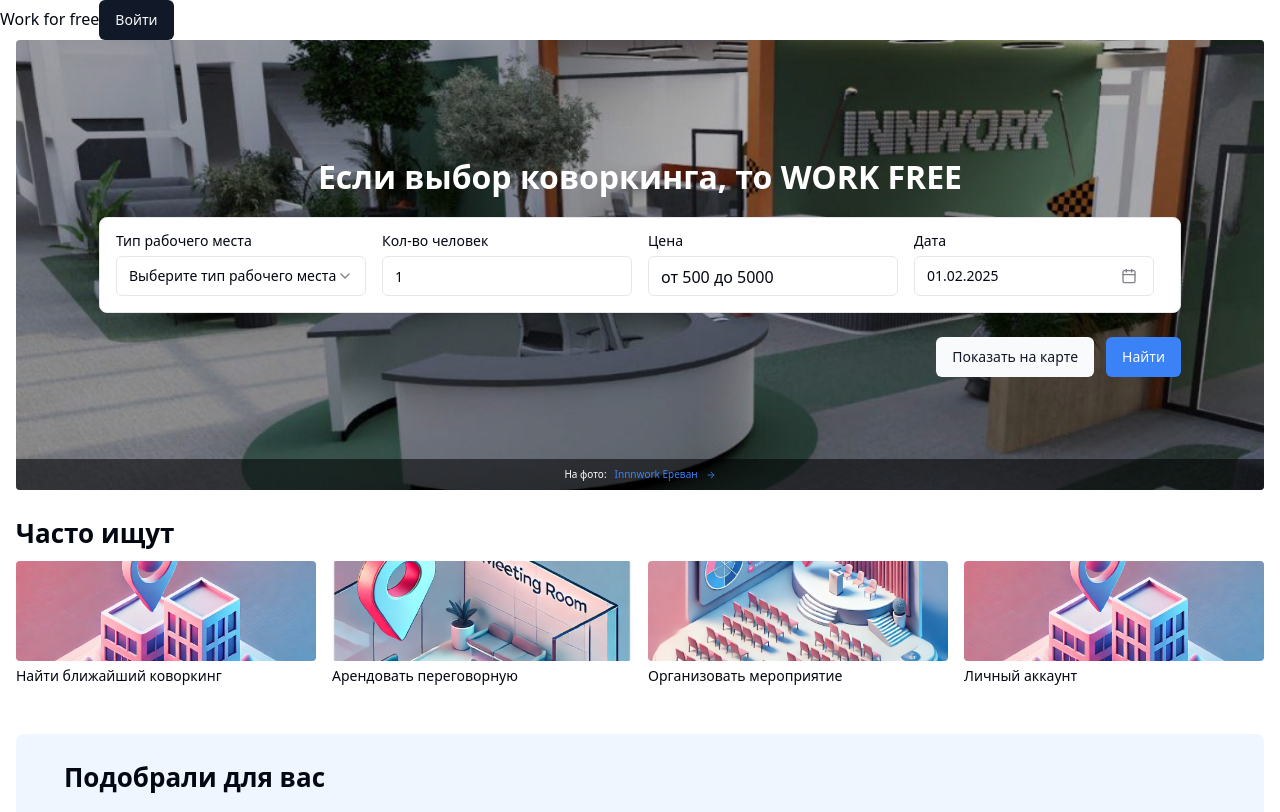
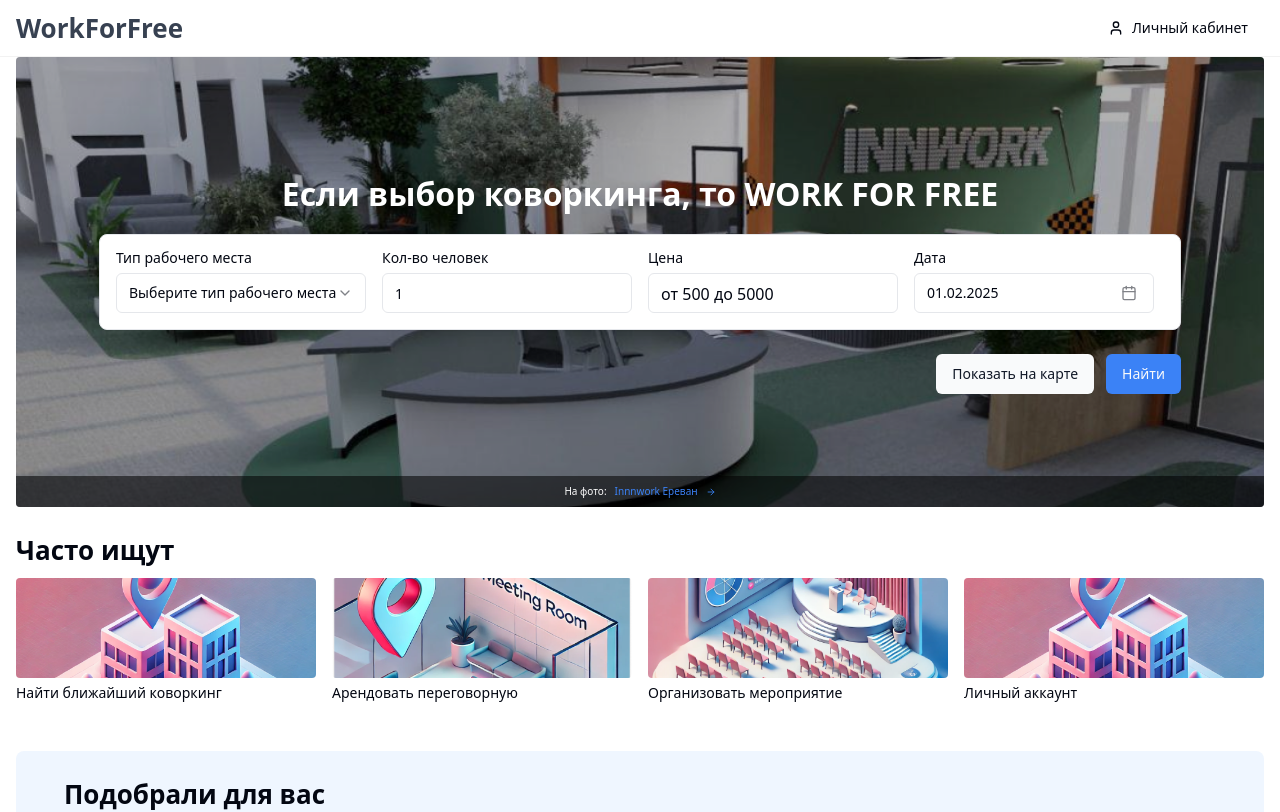
Before and after one commit to Work-F-free/client, a React (Vite) app: page / in a window 1280 px wide. Shown: the top 812 px of the page. Built offline with nearby package versions, Linux system fonts and the light colour scheme; no server answers; grey boxes are pictures that could not be loaded.

Commit message:
feat: add header

```diff
--- a/src/components/banner/banner.tsx
+++ b/src/components/banner/banner.tsx
@@ -4,16 +4,13 @@ import { CoworkingSearch } from '@/feature/search';
 import { Title } from '../title';
 import { ArrowRight } from 'lucide-react';
 import { Link } from 'react-router-dom';
+import { Geolocation } from '@/feature/geolocation';
 
 
-interface BannerProps {
-  className?: string
-}
-
-
-export const Banner: FC<BannerProps> = (({ }) => {
+export const Banner: FC = () => {
   return (
     <div className="h-[650px] md:h-[450px] relative overflow-hidden rounded">
+      <Geolocation className='absolute z-10 m-1 sm:m-6' />
       <img className="w-full object-cover object-center h-full absolute top-0 " src='/banner-bg.png' alt='banner' />
       <div className='h-full absolute  w-full bg-black/30'></div>
       <div className='w-full flex justify-center text-[10px] py-2 font-light gap-2 absolute bottom-0 bg-black/55 text-center'>
@@ -26,12 +23,12 @@ export const Banner: FC<BannerProps> = (({ }) => {
         </Link>
       </div>
 
-      <div className='absolute h-full w-full'>
+      <div className='absolute h-full w-full z-10'>
         <div className='flex flex-col p-6 gap-4 h-full items-center justify-center  '>
-          <Title text={'Если выбор коворкинга, то WORK FREE '} size="lg" className="font-semibold  text-center text-white" />
+          <Title text={'Если выбор коворкинга, то WORK FOR FREE '} size="lg" className="font-semibold  text-center text-white" />
           <CoworkingSearch />
         </div>
       </div>
     </div>
   );
-})
+};
--- a/src/components/header/header.tsx
+++ b/src/components/header/header.tsx
@@ -1,15 +1,30 @@
 import { Button } from "@/components/ui/button.tsx";
 import { useDispatch } from "react-redux";
 import { toggleAuthModalOpen } from "@/store";
+import { Container } from "../container";
+import { Title } from "../title";
+import { User } from "lucide-react";
 
 export const Header = () => {
   const dispatch = useDispatch();
 
   return (
-    <header>
-      <span>Work for free</span>
-
-      <Button onClick={() => dispatch(toggleAuthModalOpen())}>Войти</Button>
+    <header className="sticky top-0 z-10 border-b bottom-6 border-gray-950/5">
+      <div className="relative h-14 bg-cover">
+        <div className="absolute inset-0 backdrop-blur-md filter"> </div>
+        <div className="absolute inset-0 flex items-center justify-center z-10">
+          <Container variant={'default'}>
+            <div className="flex justify-between items-center">
+              <Title text={'WorkForFree'} size="md" className="font-bold text-gray-700" />
+              <div>
+                <Button className="h-14 rounded-none hover:bg-black/5" variant="ghost" onClick={() => dispatch(toggleAuthModalOpen())}>
+                  <User /> Личный кабинет
+                </Button>
+              </div>
+            </div>
+          </Container>
+        </div>
+      </div>
     </header>
   );
 };
--- /dev/null
+++ b/src/feature/geolocation/geolocation.tsx
@@ -0,0 +1,46 @@
+import { cn } from '@/lib/shadcn/utils';
+import { Navigation } from 'lucide-react';
+import { useState, useEffect, FC } from 'react';
+
+interface GeolocationProps {
+  className?: string
+}
+
+export const Geolocation: FC<GeolocationProps> = ({ className }) => {
+  const [location, setLocation] = useState<string | null>(null);
+
+  useEffect(() => {
+    const getLocation = async () => {
+      try {
+        const position: GeolocationPosition = await new Promise((resolve, reject) => {
+          navigator.geolocation.getCurrentPosition(resolve, reject);
+        });
+        const { latitude, longitude } = position.coords;
+        const response = await fetch(
+          `https://nominatim.openstreetmap.org/reverse?format=json&lat=${latitude}&lon=${longitude}&zoom=18&addressdetails=1`
+        );
+
+        if (!response.ok) {
+          return
+        }
+        const data = await response.json();
+        const city = data.address.city || data.address.town || data.address.village || '';
+        setLocation(city);
+      } catch (err) {
+        console.error(err);
+      }
+    };
+
+    getLocation();
+  }, []);
+  if (location) {
+    return (
+      <div className={cn(className)}>
+        <span className='bg-black/25 text-white py-1 flex gap-2 items-center px-3 font-light rounded'>
+          <Navigation size={16} fill='#fff' /> {location}
+        </span>
+      </div>
+    );
+  }
+
+}
--- /dev/null
+++ b/src/feature/geolocation/index.ts
@@ -0,0 +1,3 @@
+import { Geolocation } from "./geolocation.tsx";
+
+export { Geolocation };
--- a/src/feature/map/coworking-map.tsx
+++ b/src/feature/map/coworking-map.tsx
@@ -1,7 +1,6 @@
 import { cn } from '@/lib/shadcn/utils';
 import { YMaps, Map, Placemark } from '@pbe/react-yandex-maps';
 import { FC } from 'react';
-
 
 interface CoworkingMapProps {
   className?: string
```
Also changed, not shown: src/feature/search/components/coworking-search.tsx (line endings or trailing spaces).
